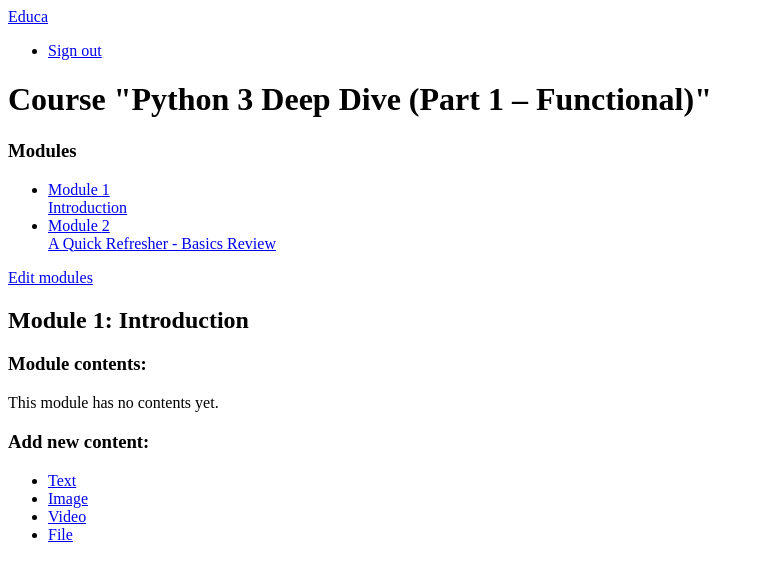
After one commit to Osama-Makhlouph/educa, a Django app: page /course/module/6/ in a window 1280 px wide. The commit adds this page. Shown: the top 581 px of the page, without its empty margins (0-764 px from the left). Run offline with Django 3.2, Linux system fonts and the light colour scheme; a user stored in the database is signed in; data comes from the database, SQL or seed files in the repository; both versions use the stored data as it was after the commit; tables that the repository leaves empty hold one stand-in row (values such as "Sample post").

Commit message:
Created model-name-template-tag, edited list, content-list templates

```diff
--- a/courses/models.py
+++ b/courses/models.py
@@ -51,7 +51,7 @@ class Module(models.Model):
 
 class Content(models.Model):
     module = models.ForeignKey(
-        Module, related_name='content', on_delete=models.CASCADE)
+        Module, related_name='contents', on_delete=models.CASCADE)
     content_type = models.ForeignKey(ContentType, limit_choices_to={'model__in': (
         'text', 'file', 'image', 'video')}, on_delete=models.CASCADE)
     object_id = models.PositiveIntegerField()
--- a/courses/templates/courses/manage/course/list.html
+++ b/courses/templates/courses/manage/course/list.html
@@ -10,6 +10,9 @@
             <a href="{% url 'course_edit' course.id %}">Edit</a>
             <a href="{% url 'course_delete' course.id %}">Delete</a>
             <a href="{% url "course_module_update" course.id %}">Edit modules</a>
+            {% if course.modules.count > 0 %}
+            <a href="{% url "module_content_list" course.modules.first.id %}">Manage contents</a>
+            {% endif %}
         </p>
     </div>
     {%empty%}
--- /dev/null
+++ b/courses/templates/courses/manage/module/content_list.html
@@ -0,0 +1,61 @@
+{% extends "base.html" %}
+{% load course %}
+
+{% block title %} Module {{ module.order|add:1 }}: {{ module.title }}
+{% endblock %}
+
+{% block content %}
+{% with course=module.course %}
+<h1>Course "{{ course.title }}"</h1>
+<div class="contents">
+    <h3>Modules</h3>
+    <ul id="modules">
+        {% for m in course.modules.all %}
+        <li data-id="{{ m.id }}" {% if m == module %} class="selected" {% endif %}>
+            <a href="{% url "module_content_list" m.id %}">
+                <span>
+                    Module <span class="order">{{ m.order|add:1 }}</span>
+                </span>
+                <br>
+                {{ m.title }}
+            </a>
+        </li>
+        {% empty %}
+        <li>No modules yet.</li>
+        {% endfor %}
+    </ul>
+    <p><a href="{% url "course_module_update" course.id %}">Edit modules</a></p>
+</div>
+<div class="module">
+    <h2>Module {{ module.order|add:1 }}: {{ module.title }}</h2>
+    <h3>Module contents:</h3>
+    <div id="module-contents">
+        {% for content in module.contents.all %}
+        <div data-id="{{ content.id }}">
+            {% with item=content.item %}
+            <p>{{ item }} ({{ item|model_name }})</p>
+            <a href="{% url "module_content_update" module.id item|model_name item.id %}">
+                Edit
+            </a>
+            <form action="{% url "module_content_delete" content.id%}" method="post">
+                <input type="submit" value="Delete">
+                {% csrf_token %}
+            </form>
+            {% endwith %}
+        </div>
+        {% empty %}
+        <p>This module has no contents yet.</p>
+        {% endfor %}
+    </div>
+
+    <h3>Add new content:</h3>
+    <ul class="content-types">
+        <li><a href="{% url "module_content_create" module.id "text"%}">Text</a></li>
+        <li><a href="{% url "module_content_create" module.id "image"%}">Image</a></li>
+        <li><a href="{% url "module_content_create" module.id "video"%}">Video</a></li>
+        <li><a href="{% url "module_content_create" module.id "file"%}">File</a></li>
+    </ul>
+</div>
+</div>
+{% endwith %}
+{% endblock %}
--- a/courses/urls.py
+++ b/courses/urls.py
@@ -7,10 +7,13 @@ urlpatterns = [
     path('<pk>/delete/', views.CourseDeleteView.as_view(), name='course_delete'),
     path('<pk>/module/', views.CourseModuleUpdateView.as_view(),
          name='course_module_update'),
+    path('module/<int:module_id>/', views.ModuleContentListView.as_view(),
+         name='module_content_list'),
     path('module/<int:module_id>/content/<model_name>/create/',
          views.ContentCreateUpdateView.as_view(), name='module_content_create'),
     path('module/<int:module_id>/content/<model_name>/<id>/',
          views.ContentCreateUpdateView.as_view(), name='module_content_update'),
     path('content/<int:id>/delete/', views.ContentDeleteView.as_view(),
-         name='module_content_delete')
+         name='module_content_delete'),
+
 ]
--- a/courses/views.py
+++ b/courses/views.py
@@ -112,7 +112,7 @@ class ContentCreateUpdateView(TemplateResponseMixin, View):
             obj.save()
             if not id:
                 # new content
-                Content.objects.create(module=self.module, item=obj)
+                created = Content.objects.create(module=self.module, item=obj)
             return redirect('module_content_list', self.module.id)
         return self.render_to_response({'form': form, 'object': self.obj})
 
@@ -125,3 +125,12 @@ class ContentDeleteView(View):
         content.item.delete()
         content.delete()
         return redirect('module_content_list', module.id)
+
+
+class ModuleContentListView(TemplateResponseMixin, View):
+    template_name = 'courses/manage/module/content_list.html'
+
+    def get(self, request, module_id):
+        module = get_object_or_404(
+            Module, id=module_id, course__owner=request.user)
+        return self.render_to_response({'module': module})
```
Also changed, not shown: courses/templatetags/course.py (added, +11 -0 lines), courses/templatetags/__init__.py (added), db.sqlite3.
